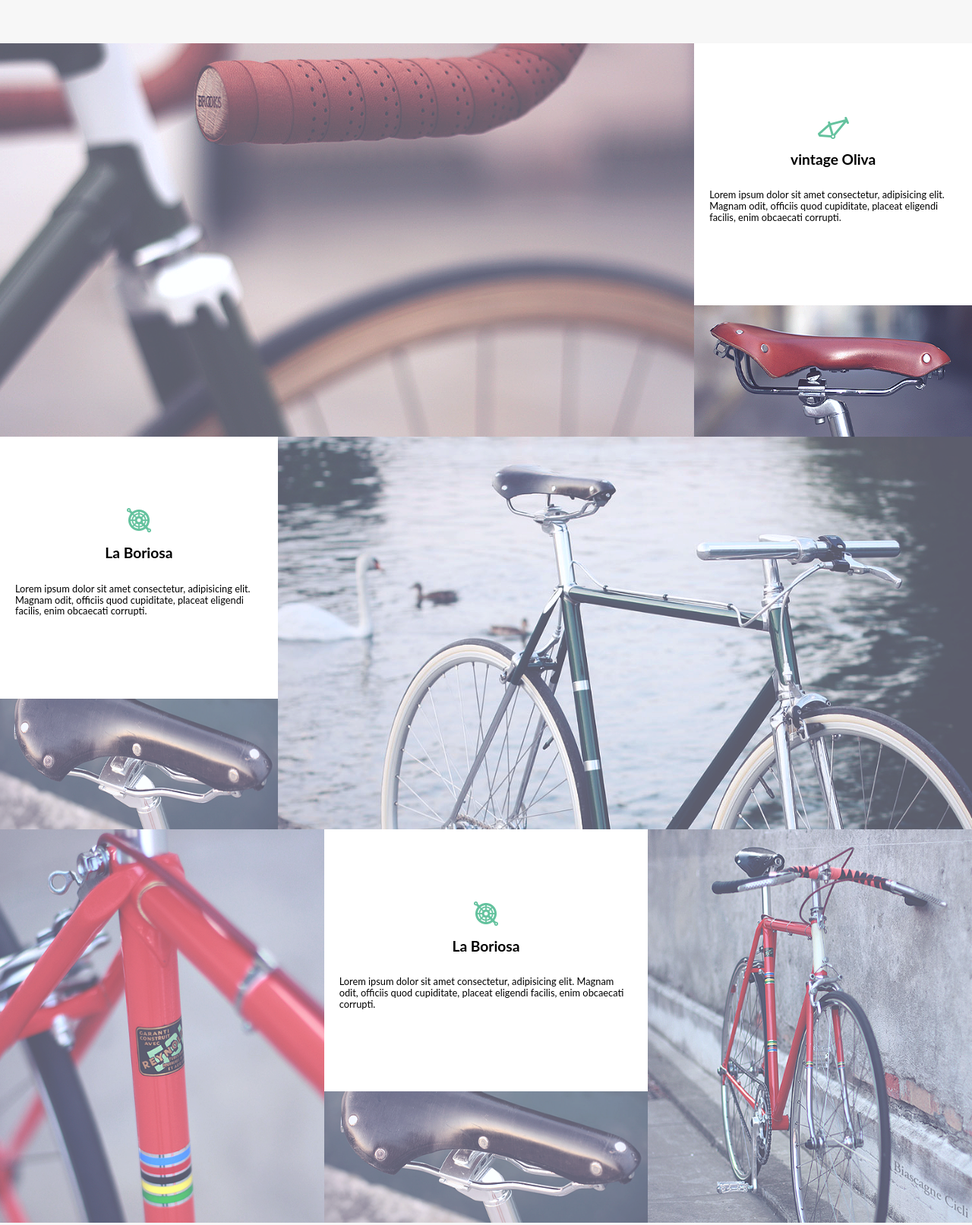
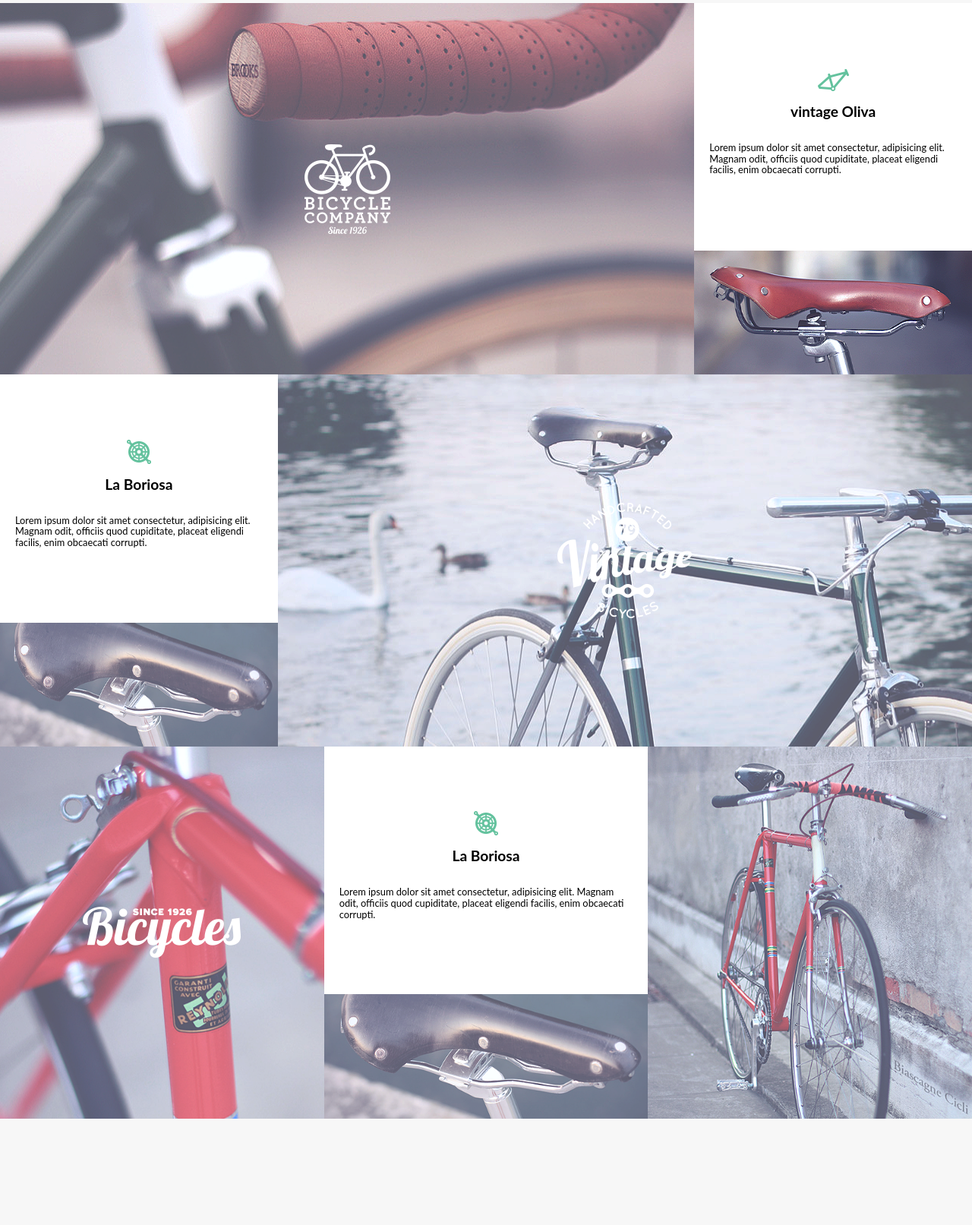
Before and after one commit to VitaliiBaryliuk/week2-template, a website: page src/index.html in a window 1280 px wide. Shown: the part 1080-2693 px from the top of the page at 76% size. Drawn offline with nearby package versions, Linux system fonts and the light colour scheme; files that its build step writes are made by us from their sources.

Commit message:
Added logos above photosection elements

```diff
--- a/src/index.html
+++ b/src/index.html
@@ -39,7 +39,7 @@
             </div>
             <div class="photosection-top">
                 <div class="photosection-top__big-image-container">
-                    <img class="photosection-images" src="images/Layer_10.png" alt="">
+                    <img class="" src="images/Logo-bycikle.png" alt="">
                 </div>
                 <div class="photosection-top__side">
                     <div class="photosection-message">
@@ -58,7 +58,7 @@
             </div>
             <div class="photosection-middle">
                     <div class="photosection-middle__big-image-container">
-                        <img class="photosection-images" src="images/Layer_12.png" alt="">
+                        <img class="" src="images/Logo-vintage.png" alt="">
                     </div>
                     <div class="photosection-middle__side">
                         <div class="photosection-message">
@@ -77,7 +77,7 @@
             </div>
             <div class="photosection-bottom">
                     <div class="photosection-bottom__left-image-container">
-                        <img class="photosection-images" src="images/Layer_15.png" alt="">
+                        <img class="" src="images/Logo-bicycles2.png" alt="">
                     </div>
                     <div class="photosection-bottom__side">
                         <div class="photosection-message">
--- a/src/scss/index.scss
+++ b/src/scss/index.scss
@@ -7,6 +7,7 @@
     grid-template-columns: 1fr;
     grid-template-rows: 15% 1fr 250px;
     font-family: Lato;
+    width: 100%;
 }
 
 .header {
@@ -88,6 +89,10 @@
 
     &__big-image-container {
         grid-area: 1 / 1 / 6 / 6;
+        background-image: url("../images/Layer_10.png");
+        display: flex;
+        justify-content: center;
+        align-items: center;
     }
 
     &__side {
@@ -106,6 +111,10 @@
 
     &__big-image-container {
         grid-area: 1 / 3 / 6 / 8;
+        background-image: url("../images/Layer_12.png");
+        display: flex;
+        justify-content: center;
+        align-items: center;
     }
 
     &__side {
@@ -124,6 +133,10 @@
 
     &__left-image-container {
         grid-area: 1 / 1 / 6 / 4;
+        background-image: url("../images/Layer_15.png");
+        display: flex;
+        justify-content: center;
+        align-items: center;
     }
 
     &__side {
@@ -298,12 +311,12 @@
 
  .message {
     background-color: #f7f7f7;
-    padding: 120px;
     display: flex;
     flex-direction: column;
     justify-content: center;
     align-items: center;
     font-size: 1vw;
+
 }
 
 .footer {
```
Also changed, not shown: dist/css/index.css, dist/images/Logo-bicycles2.png (added), dist/images/Logo-bycikle.png (added), dist/images/Logo-vintage.png (added), dist/index.html, src/images/Logo-bicycles2.png (added), src/images/Logo-bycikle.png (added), src/images/Logo-vintage.png (added).
